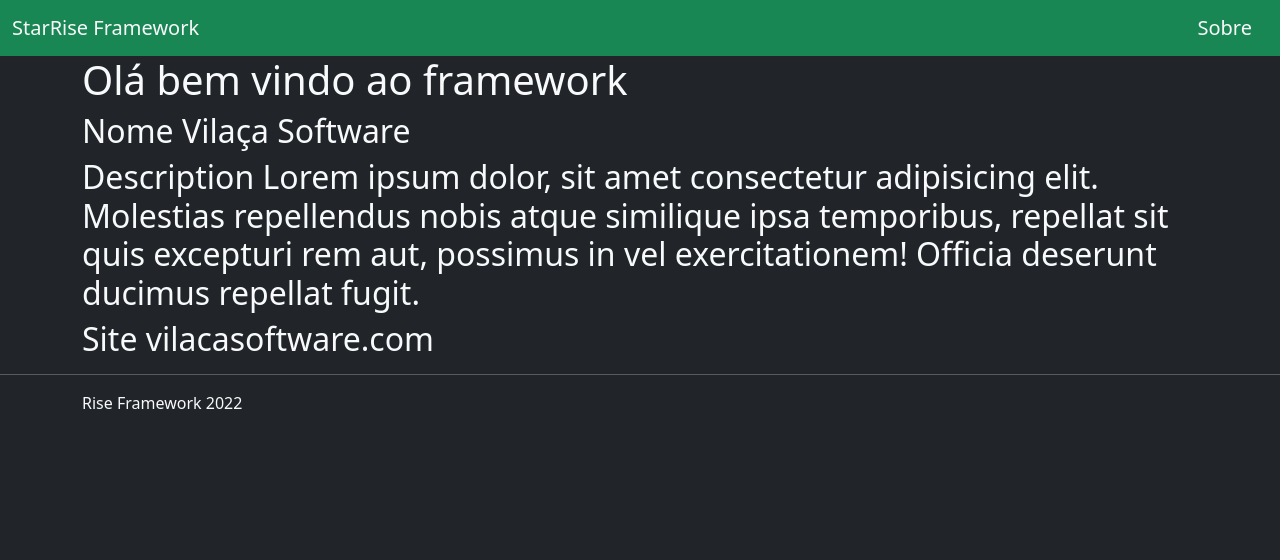
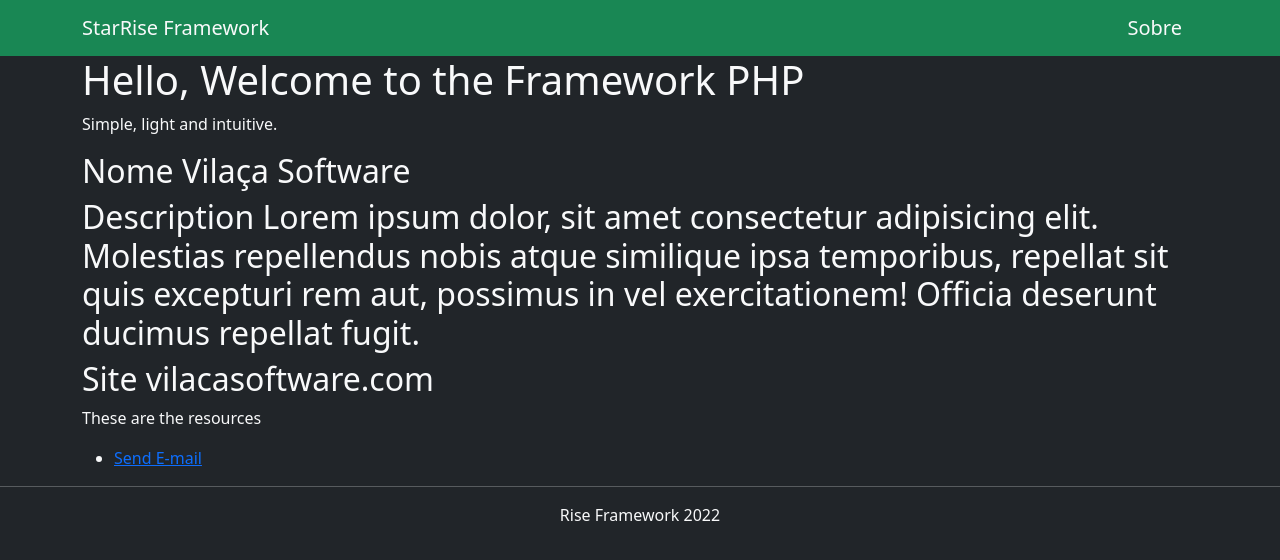
Before and after one commit to naelfox/starrise-easy-php-framework, a PHP site: page / in a window 1280 px wide. Shown: the top 560 px of the page. Run offline with PHP 8.4, Linux system fonts and the light colour scheme.

Commit message:
update mustache template

```diff
--- a/app/Utils/view.php
+++ b/app/Utils/view.php
@@ -37,7 +37,7 @@ class View
 
 
         $keys = array_map(function ($item) {
-            return '{{' . $item . '}}';
+            return '|| ' . $item . ' ||';
         }, $keys);
         return str_replace($keys, array_values($vars), $contentView);
     }
--- a/helpers/url.php
+++ b/helpers/url.php
@@ -1,7 +1,8 @@
 <?php
 $protocol = "";
 
-function url(){
+function url()
+{
 
     if ($_SERVER['HTTPS'] == 'on') {
         $protocol = "https";
--- a/resources/views/layouts/home.phtml
+++ b/resources/views/layouts/home.phtml
@@ -1,5 +1,16 @@
-<h1>Olá bem vindo ao framework</h1>
+<h1>Hello, Welcome to the Framework PHP</h1>
 
-<h2> Nome {{name}}</h2>
-<h2> Description {{description}}</h2>
-<h2> Site {{site}}</h2>
+<p>
+    Simple, light and intuitive.
+</p>
+
+<h2> Nome || name ||</h2>
+<h2> Description || description ||</h2>
+<h2> Site || site ||</h2>
+
+<p>
+These are the resources
+</p>
+<ul>
+    <li><a href="">Send E-mail</a></li>
+</ul>
--- a/resources/views/layouts/page.phtml
+++ b/resources/views/layouts/page.phtml
@@ -4,20 +4,20 @@
 <head>
     <meta charset="utf-8">
     <meta name="viewport" content="width=device-width, initial-scale=1">
-    <title>{{title}}</title>
+    <title>|| title ||</title>
     <link href="https://cdn.jsdelivr.net/npm/bootstrap@5.2.0/dist/css/bootstrap.min.css" rel="stylesheet" integrity="sha384-gH2yIJqKdNHPEq0n4Mqa/HGKIhSkIHeL5AyhkYV8i59U5AR6csBvApHHNl/vI1Bx" crossorigin="anonymous">
 </head>
 
 <body class="bg-dark text-light">
 
 
-    {{header}}
+    || header ||
 
     <div class="container">
-        {{content}}
+        || content ||
     </div>
 
-    {{footer}}
+    || footer ||
 
 
 
--- a/resources/views/templates/footer.phtml
+++ b/resources/views/templates/footer.phtml
@@ -2,9 +2,9 @@
 
 <div>
     <div class="container">
-        <div class="row justify-content-center">
-            <div class="col-md-12">
-                Rise Framework {{data}}
+        <div class="row">
+            <div class="col-md-12 text-center">
+                Rise Framework || data ||
             </div>
         </div>
     </div>
--- a/resources/views/templates/header.phtml
+++ b/resources/views/templates/header.phtml
@@ -1,5 +1,5 @@
 <nav class="navbar bg-success">
-  <div class="container-fluid">
+  <div class="container">
     <a class="navbar-brand text-light" href="#">StarRise Framework</a>
     <a class="navbar-brand text-light" href="#">Sobre</a>
 
```
Also changed, not shown: README.md. Lines whose indentation alone changed are shown as unchanged.
